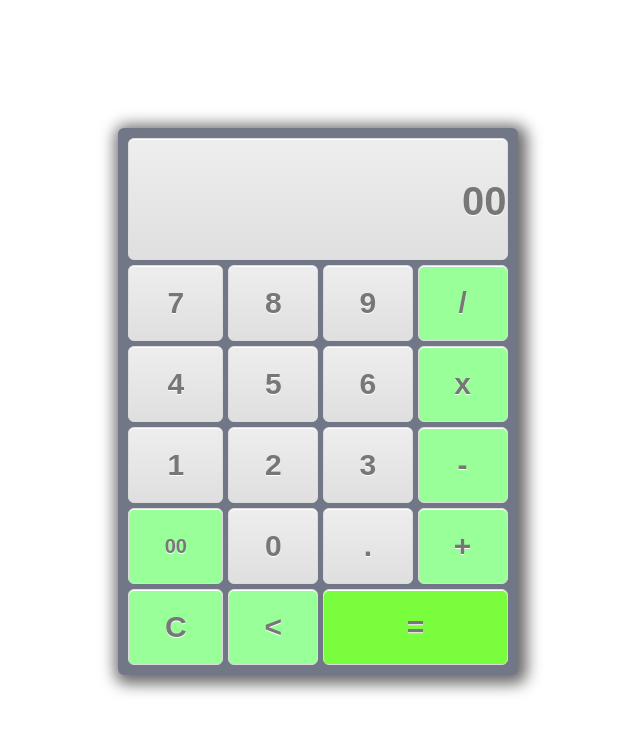
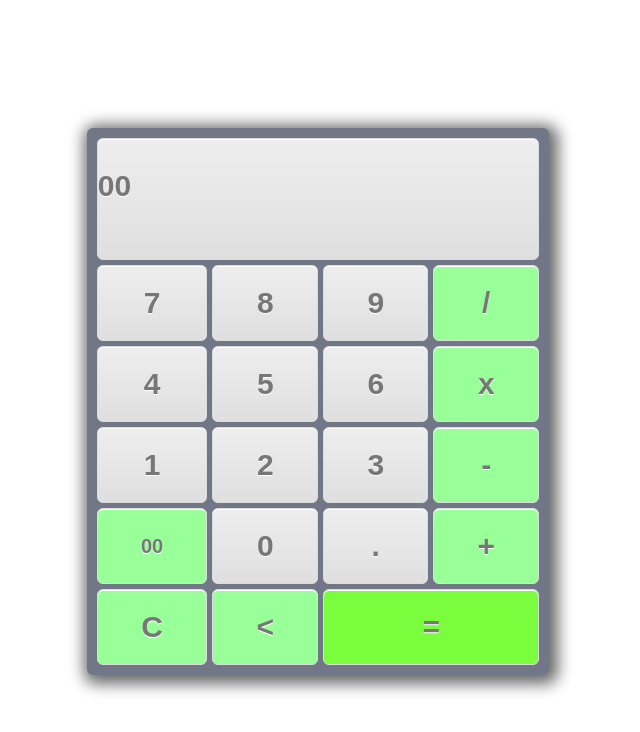
Before and after one commit to 1de-a/The-Calculating-Machine, a plain HTML site: page index.html in a window 1280 px wide. Both pictures are taken after a click on the button "00". Shown: the whole page, without its empty margins (322-962 px from the left). Drawn offline with Linux system fonts and the light colour scheme.

Commit message:
added second line of display and some visual changes

```diff
--- a/index.html
+++ b/index.html
@@ -7,7 +7,7 @@
     <link rel="stylesheet" href="styles.css">
     <meta charset="UTF-8"/>
 
-    <meta name="viewport" content="width=device-width, initial-scale=1.0, maximum-scale=1, user-scalable=no" />
+    <meta name="viewport" content="width=device-width, initial-scale=1.0, minimum-scale=1, maximum-scale=1, user-scalable=no" />
 
 
 
@@ -17,7 +17,7 @@
 <div>
 
 <div class="grid-container">
-  <div id="item1"></div>
+  <div id="item1"><div id="line2"></div></div>
 
   <button id="item2" value="7" onclick="logger(this)">7</button>
 
--- a/script.js
+++ b/script.js
@@ -7,6 +7,7 @@ let holder = "";
 let char = [];
 let values = [];
 let displayText = "";
+let midText;
 
 
 
@@ -47,6 +48,11 @@ para = document.createElement('p');
 
 output = document.getElementById("item1")
 
+//creates the top line text item
+
+let topPara = document.createElement("p");
+let topOutput = document.getElementById("line2")
+
 
 
 //function to fill the holder with pressed buttons
@@ -60,8 +66,8 @@ function logger(btn) {
 
     holder = holder + btn.value;
     char.push(btn.value);
-    para.textContent = char.join("");
-    output.appendChild(para);
+    topPara.textContent = char.join("");
+    topOutput.appendChild(topPara);
 }
 
 
@@ -71,12 +77,18 @@ function logger(btn) {
 
 function operation(btn) {
 
-    //if (result != undefined) {location.reload()}
+    if (midText != undefined) {
+
+
+
+
+
+    }
 
     values.push(holder);
     char.push(btn.value);
     values.push(btn.value);
-    para.textContent=char.join("");
+    topPara.textContent=char.join("");
     holder = "" ;
     result = "";
     console.log(values);
@@ -112,6 +124,7 @@ if (values.indexOf("")>=0) {
 
     displayText = "Error! Pls press CLR";
     para.textContent = displayText;
+    output.appendChild(para);
     console.log(values)
 
 
@@ -163,10 +176,14 @@ while (values.indexOf("+")>=0) {
 }
 if (displayText===""){
 para.textContent = Number(values[0]).toFixed(4)*10/10;
+output.appendChild(para);
 holder = Number(values[0]);
 values.pop();
 result = "end";
-console.log(values)
+console.log(values);
+midText = holder;
+topPara.textContent=midText;
+char = [midText]
 
 }}
 
--- a/styles.css
+++ b/styles.css
@@ -12,7 +12,7 @@ header {
     display: grid;
     grid-template-columns: auto auto auto auto;
     margin: auto;
-    width: 30%;
+    width: 35%;
     grid-gap: 5px;
     background-color: #717786 ;
     border: 10px solid #717786 ;
@@ -58,8 +58,8 @@ header {
 
   #item1 {
     grid-column: 1 / 5;
-    grid-row: 1 / 20;
-    font-size: 40px;
+
+    font-size: 30px;
 
     color:#777777;
 
@@ -71,7 +71,7 @@ header {
     text-shadow:0px 1px 0px #ffffff;
 
     text-align: right;
-    height: 120px;
+
     text-overflow: ellipsis;
     overflow: hidden;
     white-space: nowrap;
@@ -82,7 +82,14 @@ header {
     border-radius:6px;
     border:1px solid #dcdcdc;
 
+    height: 120px;
 
+  }
+
+  #line2 {
+
+    text-align: left;
+    height: 10px;
 
   }
 
```
